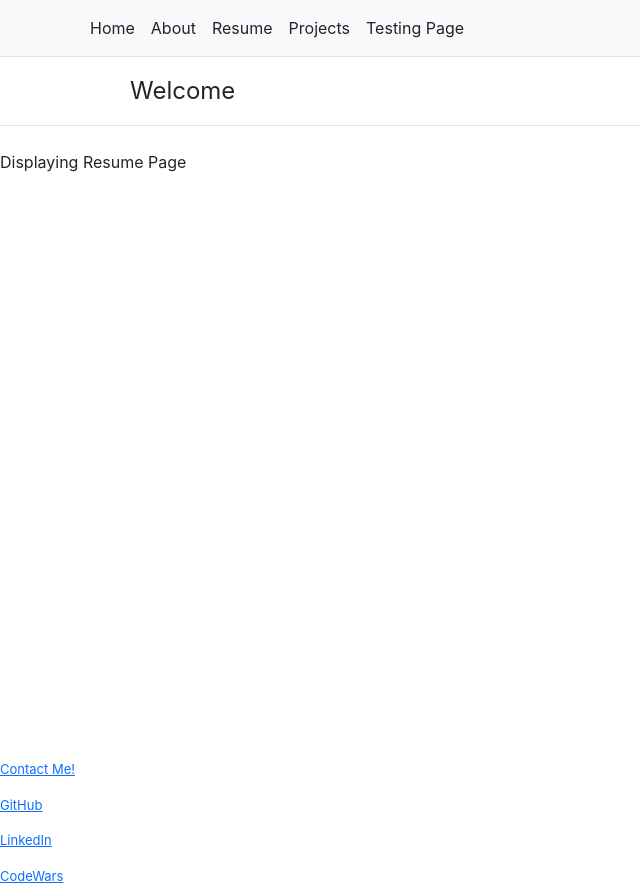
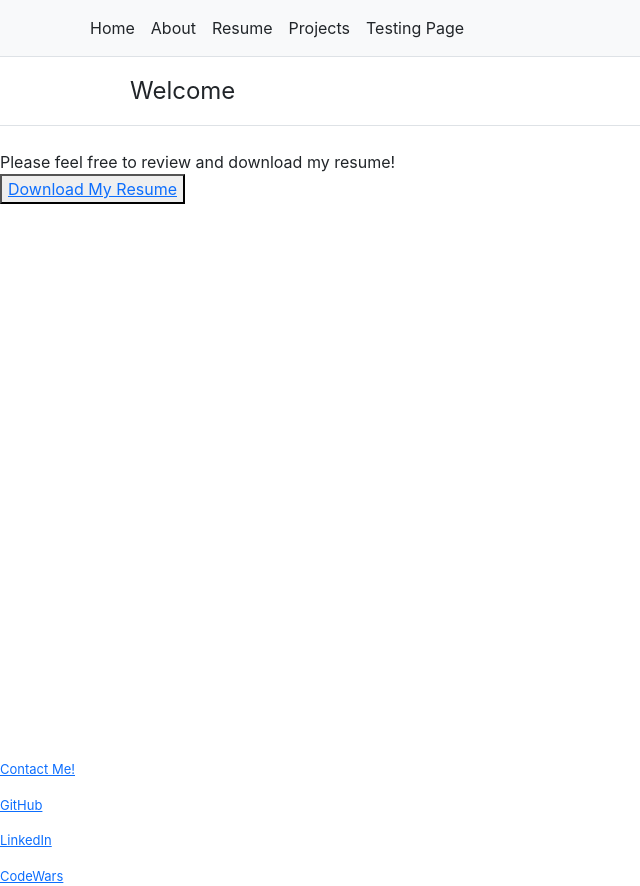
Before and after one commit to Lil-Chevy/react-web-page, a React (Create React App) app: page /Resume in a window 1280 px wide. Shown: the whole page, without its empty margins (0-640 px from the left). Built offline with nearby package versions, Linux system fonts and the light colour scheme.

Commit message:
add downloadable Resume pdf to Resume page

```diff
--- a/src/components/Resume/index.js
+++ b/src/components/Resume/index.js
@@ -1,10 +1,20 @@
 import React from "react";
 import "./resume.css";
+import DownloadDoc from "../../assets/resumeDownload/JackNowaczewskiResume.pdf";
 
 function Resume() {
   return (
     <section>
-      <div>Displaying Resume Page</div>
+      <div>Please feel free to review and download my resume! </div>
+      <button className="resume-button">
+        <a
+          className="resume-button"
+          href={DownloadDoc}
+          download="JackNowaczewskiResume.pdf"
+        >
+          Download My Resume
+        </a>
+      </button>
     </section>
   );
 }
```
Also changed, not shown: 1 other file (tests, documents, lock files or other folders).
